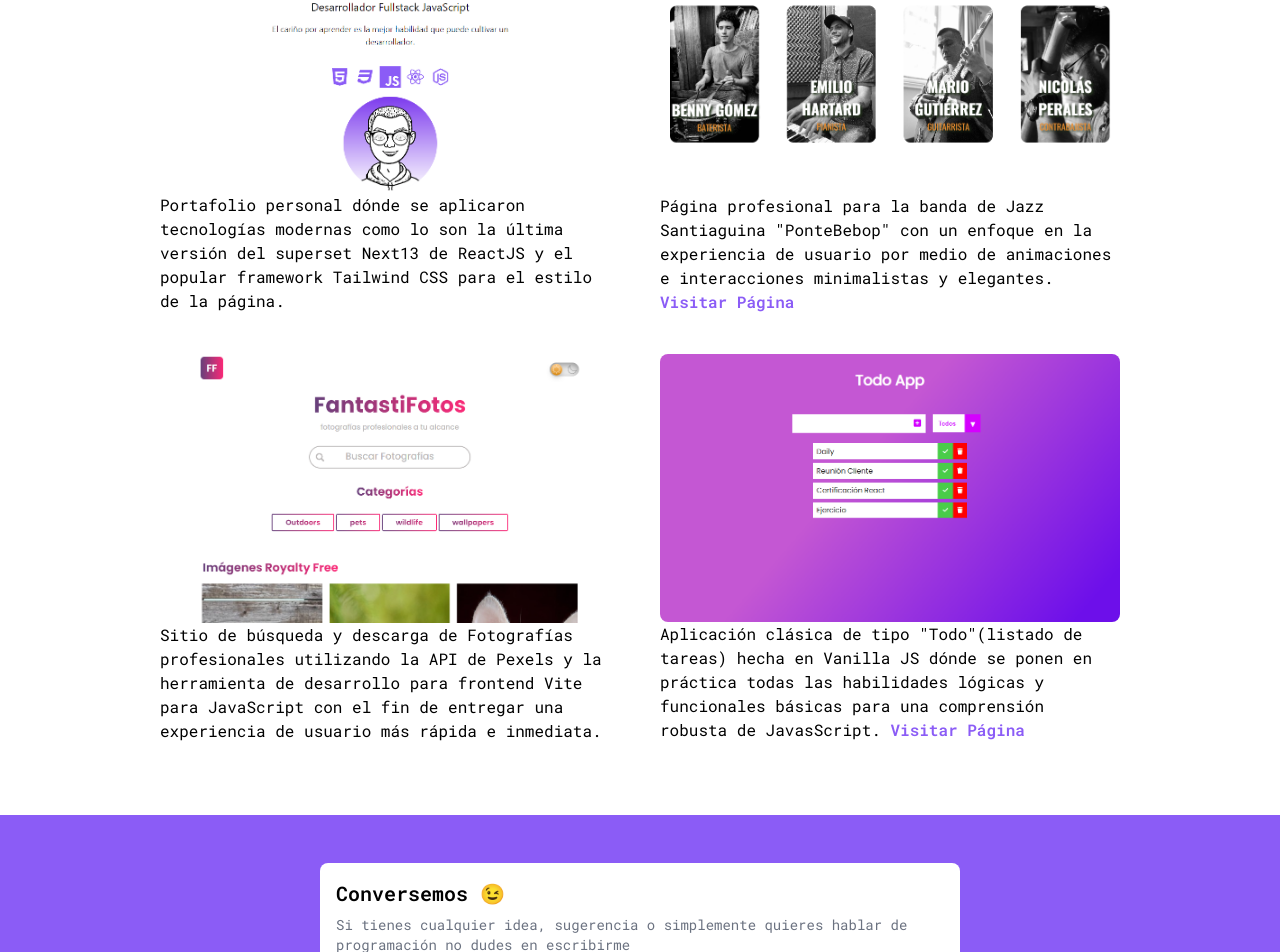
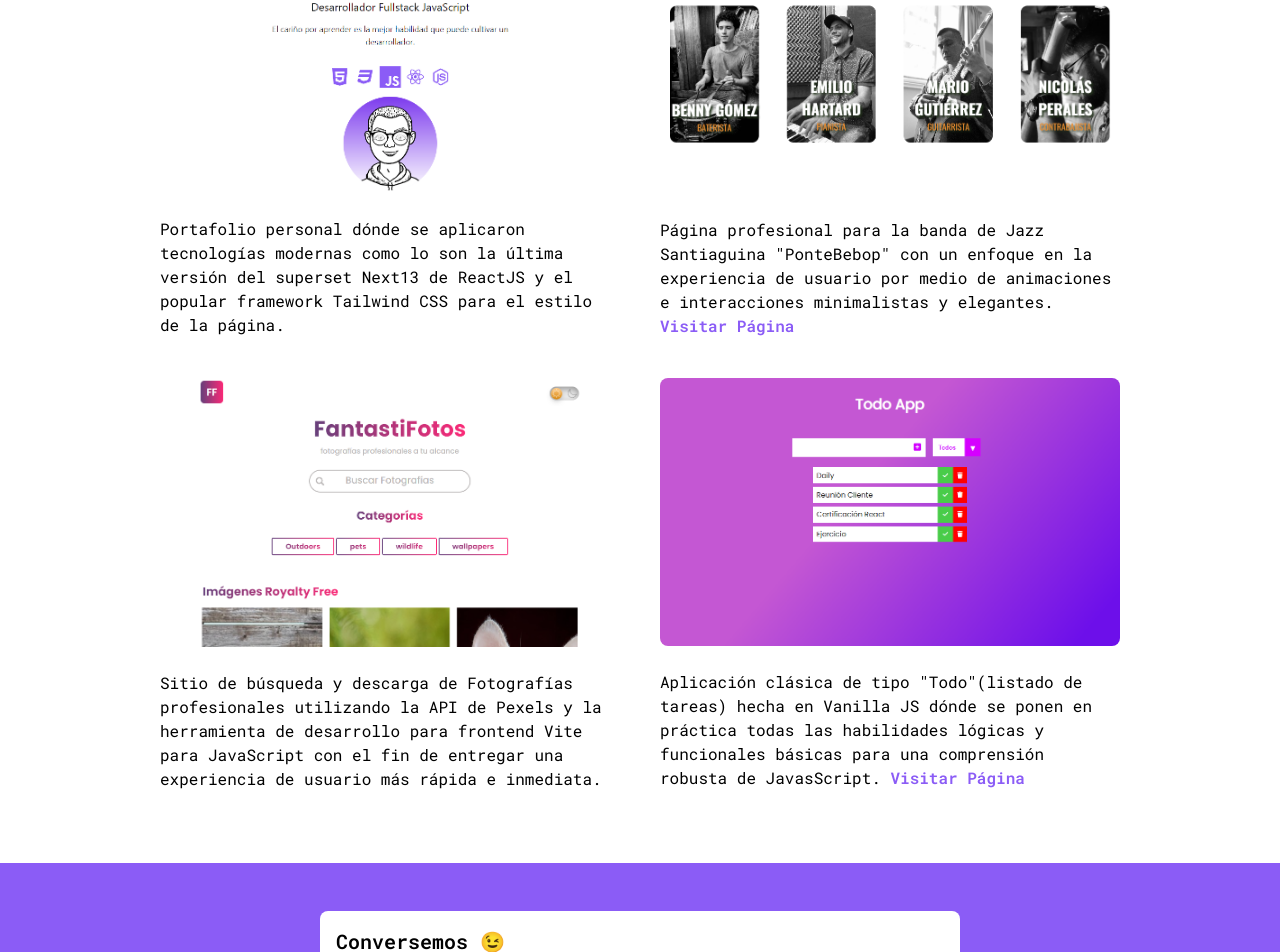
Before and after one commit to MarioGuTe/portafolio-next13, a Next.js app: page / in a window 1280 px wide. Shown: the part 2492-3444 px from the top of the page. Built offline with nearby package versions, Linux system fonts and the light colour scheme.

Commit message:
add description top padding

```diff
--- a/app/components/Portafolio.jsx
+++ b/app/components/Portafolio.jsx
@@ -29,7 +29,7 @@ const Portafolio = () => {
             responsive="true"
             alt="photo"
           />
-          <p className=" dark:text-white">
+          <p className=" dark:text-white pt-6">
             Portafolio personal dónde se aplicaron tecnologías modernas como lo
             son la última versión del superset Next13 de ReactJS y el popular
             framework Tailwind CSS para el estilo de la página.
@@ -46,7 +46,7 @@ const Portafolio = () => {
               alt="photo"
             />
           </a>
-          <p className=" dark:text-white">
+          <p className=" dark:text-white pt-6">
             Página profesional para la banda de Jazz Santiaguina "PonteBebop"
             con un enfoque en la experiencia de usuario por medio de animaciones
             e interacciones minimalistas y elegantes.{" "}
@@ -68,7 +68,7 @@ const Portafolio = () => {
             responsive="true"
             alt="photo"
           />
-          <p className=" dark:text-white">
+          <p className=" dark:text-white pt-6">
             Sitio de búsqueda y descarga de Fotografías profesionales utilizando
             la API de Pexels y la herramienta de desarrollo para frontend Vite
             para JavaScript con el fin de entregar una experiencia de usuario
@@ -86,7 +86,7 @@ const Portafolio = () => {
               alt="photo"
             />
           </a>
-          <p className=" dark:text-white">
+          <p className=" dark:text-white pt-6">
             Aplicación clásica de tipo "Todo"(listado de tareas) hecha en
             Vanilla JS dónde se ponen en práctica todas las habilidades lógicas
             y funcionales básicas para una comprensión robusta de JavasScript.{" "}
```
